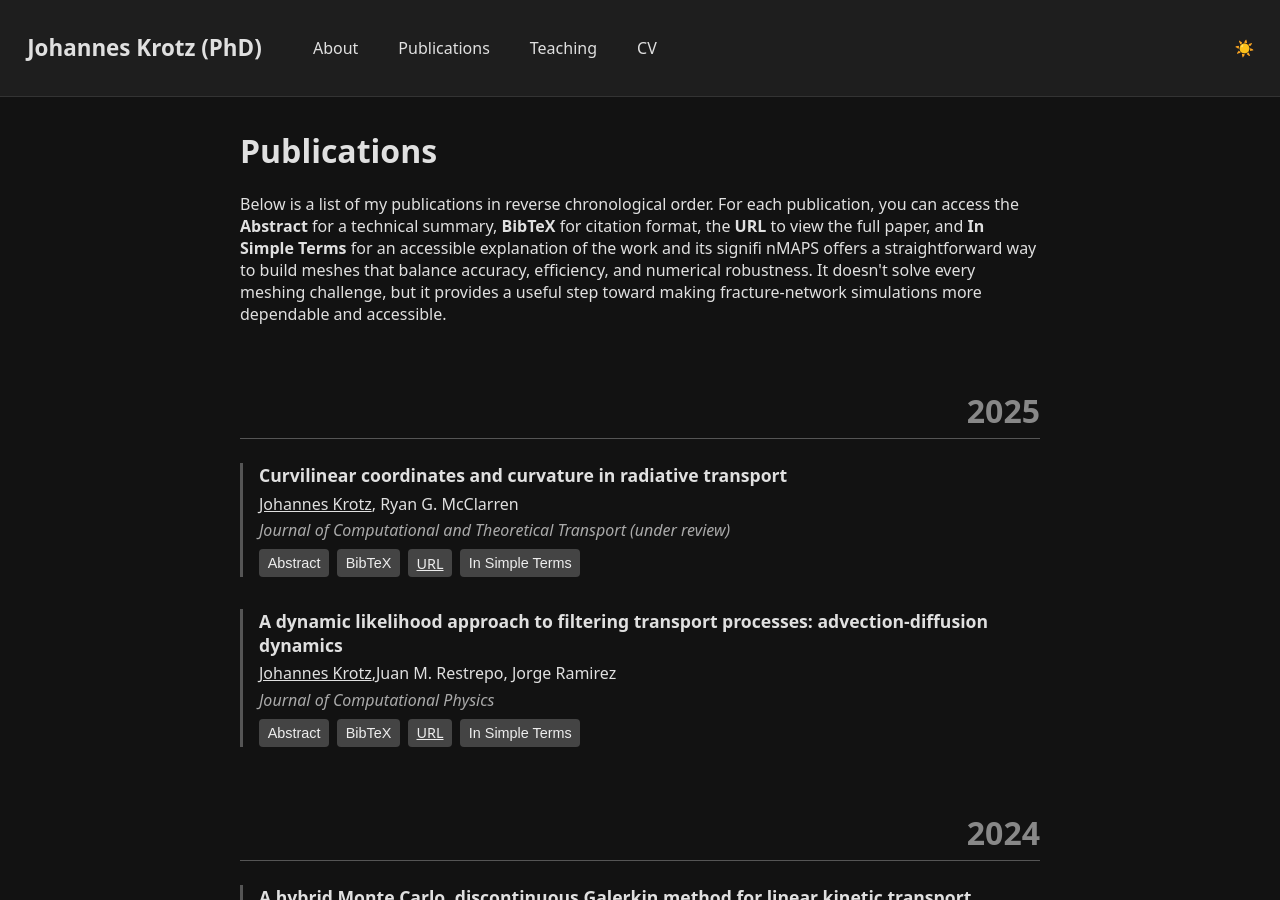
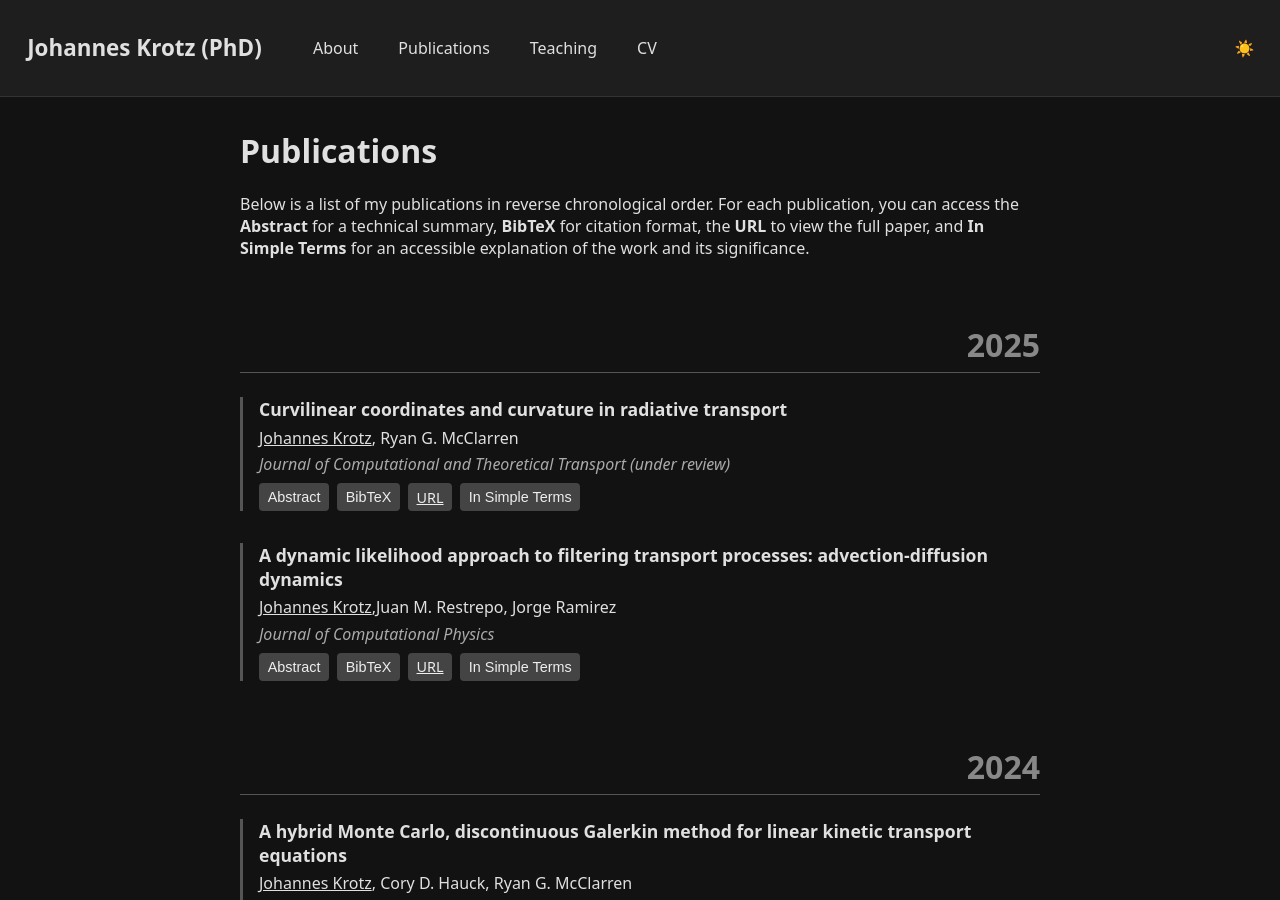
Before and after one commit to johannonymous123/johannonymous123.github.io, a Jekyll site: the page built from publications.html, in a window 1280 px wide and 900 px high. Built offline with Jekyll 4.4.1, drawn with Linux system fonts in a browser that asks for light colours.

Commit message:
Fix corrupted text in publications intro and structure

```diff
--- a/publications.html
+++ b/publications.html
@@ -10,16 +10,8 @@ title: Publications
   Below is a list of my publications in reverse chronological order. For each publication, you can access the
   <strong>Abstract</strong> for a technical summary, <strong>BibTeX</strong> for citation format, the
   <strong>URL</strong> to view the full paper, and <strong>In Simple Terms</strong> for an accessible
-  explanation of the work and its signifi    nMAPS offers a straightforward way to build meshes that balance accuracy, efficiency, and numerical robustness.
-    It doesn't solve every meshing challenge, but it provides a useful step toward making fracture-network simulations
-    more dependable and accessible.
-  </p>
-
-
-
-
-
-</div>
+  explanation of the work and its significance.
+</p>
 
 <div class="publications">
 
```
